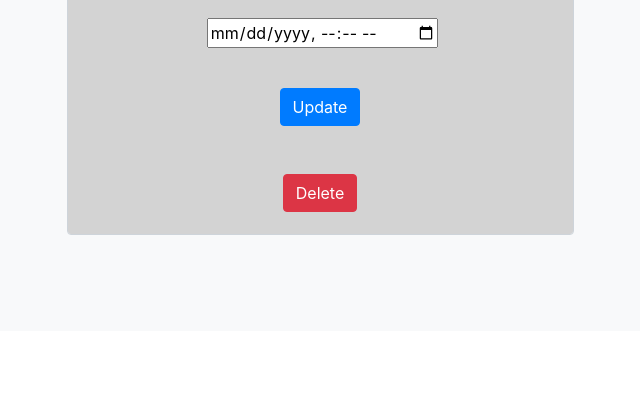
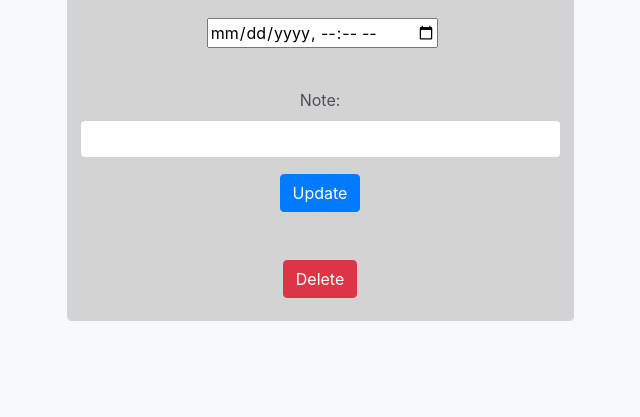
Before and after one commit to SinProp/TimeTrackerApp, a Flask app: template flask_app/templates/edit_shift.html in a window 1280 px wide. Shown: the part 777-1194 px from the top of the page, without its empty margins (320-960 px from the left). Before the commit the page ends 1012 px from the top, so only its background shows below. Run offline with Flask 2, Linux system fonts and the light colour scheme; the template is opened without the code that fills it, so the values that code supplies are empty; some libraries are stand-ins or nearby versions.

Commit message:
admin can now edit notes attached to shifts

```diff
--- a/flask_app/controllers/shifts.py
+++ b/flask_app/controllers/shifts.py
@@ -48,6 +48,7 @@ def edit_shift(id):
         return redirect('/logout')
     data = {
         "id": id
+
     }
     user_data = {
         "id": session['user_id']
@@ -65,6 +66,7 @@ def update_shift(id):
 
         "id": request.form['id'],
         "job_id": request.form['job_id'],
+        "note": request.form['note']
     }
     Shift.update(data)
 
@@ -81,6 +83,7 @@ def update_time(id):
 
     created_at = request.form.get('created_at')
     updated_at = request.form.get('updated_at')
+
     try:
         created_at = datetime.strptime(created_at, '%Y-%m-%dT%H:%M')
         updated_at = datetime.strptime(updated_at, '%Y-%m-%dT%H:%M')
@@ -99,6 +102,7 @@ def update_time(id):
         return redirect(f'/update/time/{id}')
     data = {
         "id": request.form['id'],
+        "note": request.form['note'],
         "created_at": created_at_mysql_format,
         "updated_at": updated_at_mysql_format
     }
--- a/flask_app/models/shift.py
+++ b/flask_app/models/shift.py
@@ -63,7 +63,7 @@ class Shift:
 
     @classmethod
     def update_time(cls, data):
-        query = "UPDATE shifts SET created_at = %(created_at)s, updated_at = %(updated_at)s WHERE id = %(id)s;"
+        query = "UPDATE shifts SET created_at = %(created_at)s, updated_at = %(updated_at)s, note = %(note)s WHERE id = %(id)s;"
         return connectToMySQL(cls.db_name).query_db(query, data)
 
     @classmethod
--- a/flask_app/templates/edit_shift.html
+++ b/flask_app/templates/edit_shift.html
@@ -79,6 +79,10 @@
                                         <label for='shift id'></label>
                                         <input type="hidden" value="{{ shift.id }}" name="id" class="form-control"></textarea>
                                     </div>
+                                    <div class="form-group">
+                                        <label for="note">Note: </label>
+                                        <input type="text" name="note" class="form-control" value="{{shift.note}}"></textarea>
+                                    </div>
                             <div class= "d-flex justify-content-center">
                                     <input type="submit" value="Update" class="btn btn-primary">
                                     </form>
```
